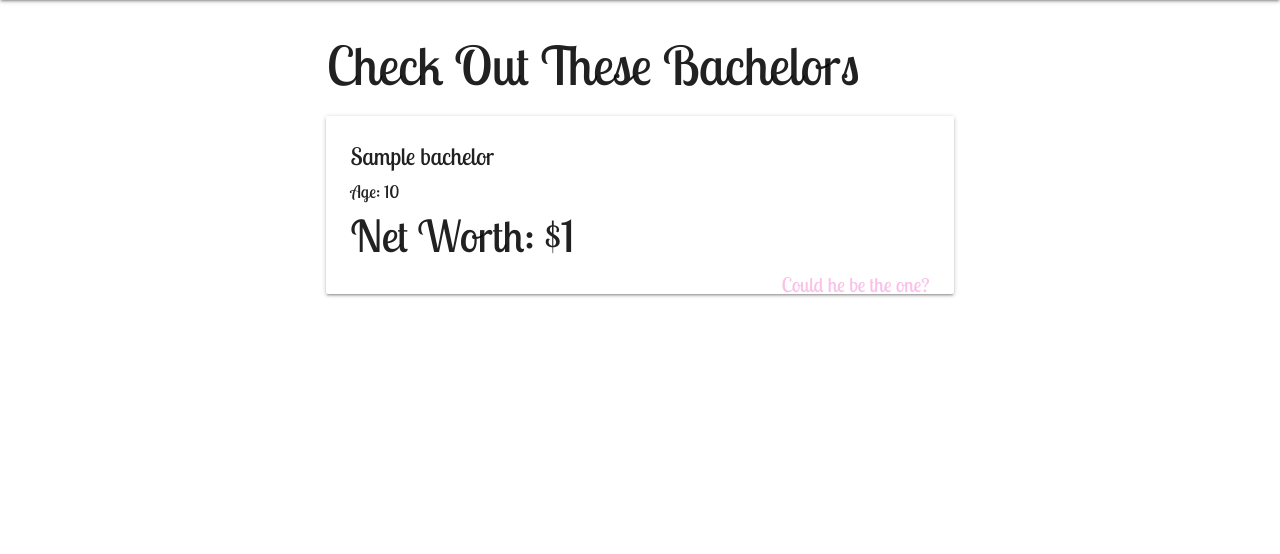
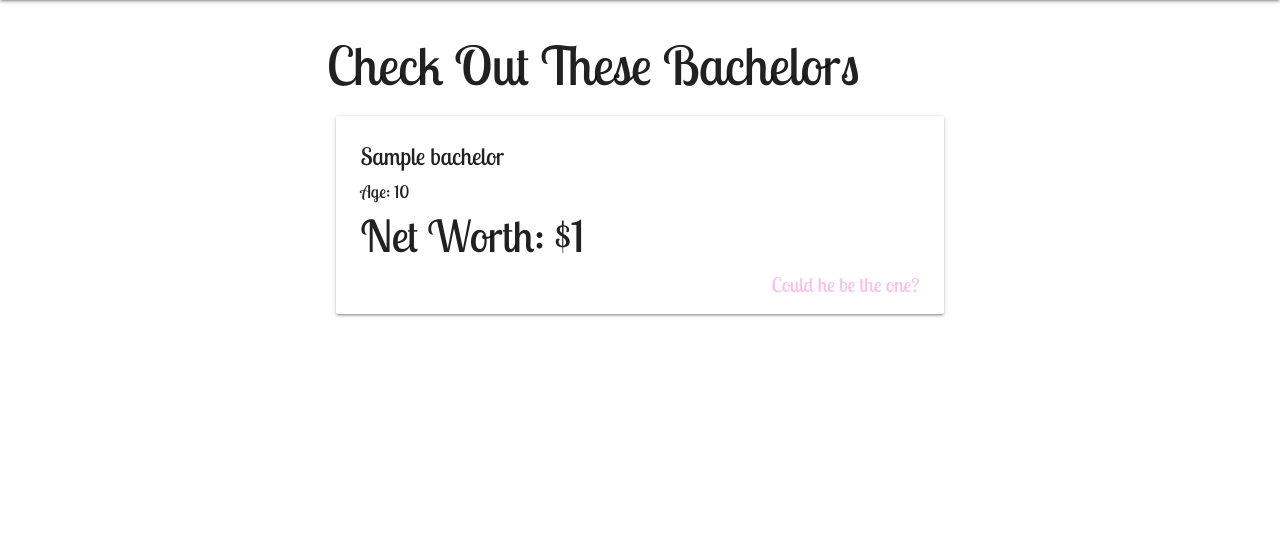
Before and after one commit to eliana-michelle/eligible-bachelors, a Django app: page /bachelors/ in a window 1280 px wide. Shown: the part 64-618 px from the top of the page. Run offline with Django 3.2, Linux system fonts and the light colour scheme; tables that the repository leaves empty hold one stand-in row (values such as "Sample post").

Commit message:
add more bachelors & formatting tweaks

```diff
--- a/main_app/static/css/style.css
+++ b/main_app/static/css/style.css
@@ -40,3 +40,8 @@ a {
 a:hover {
   color: #f929b9
 }
+
+.card {
+  margin: 10px;
+  padding-bottom: 20px;
+}
--- a/main_app/templates/bachelors/index.html
+++ b/main_app/templates/bachelors/index.html
@@ -14,6 +14,6 @@
         <h3>Net Worth: ${{ bachelor.net_worth|intword}}</h3>
         <a class = "right" href = "{%url 'detail' bachelor.id%}">Could he be the one?</a>
     </div>
-    {% endfor %}
 </div>
+{% endfor %}
 {% endblock %}
```
Also changed, not shown: main_app/static/images/lips.png (added).
